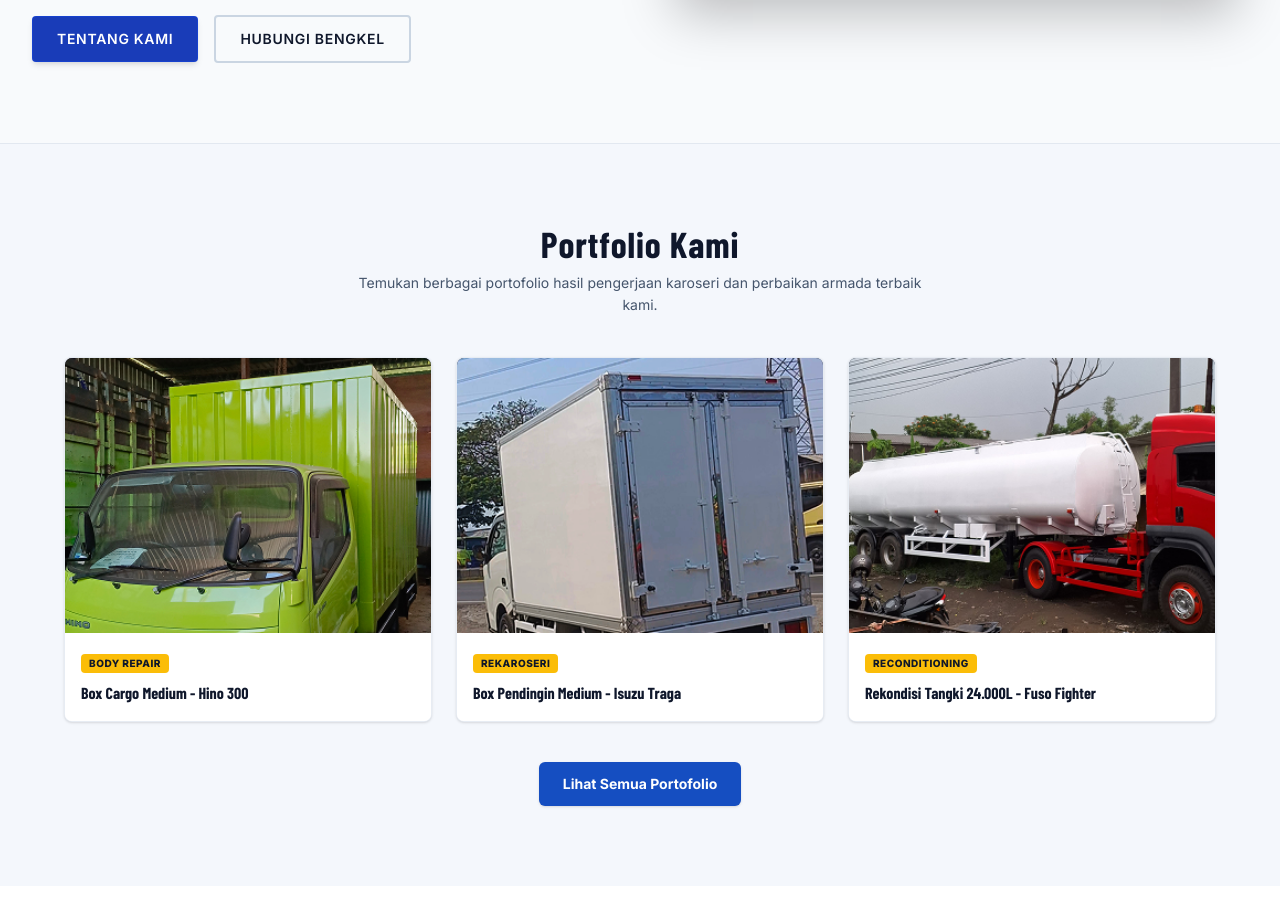
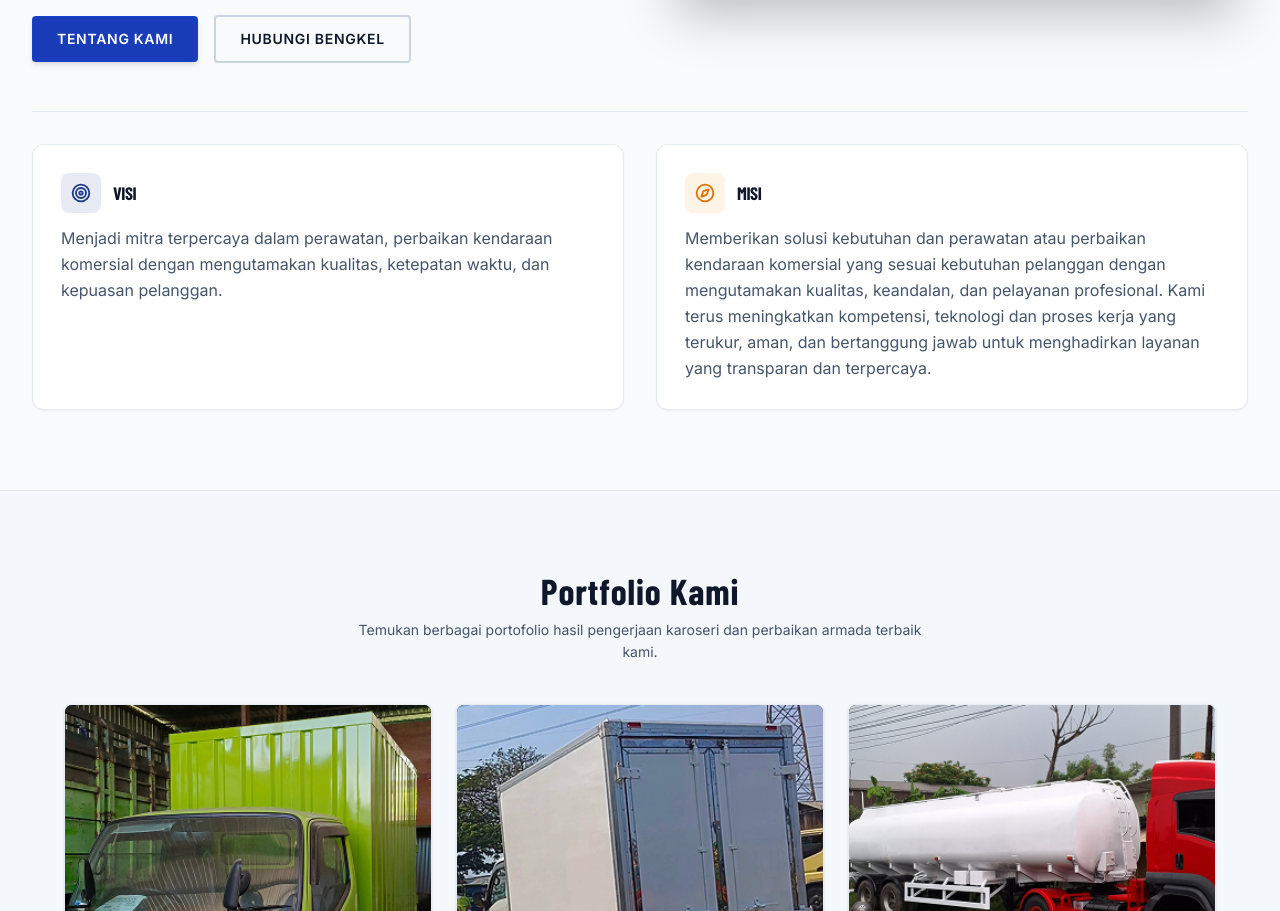
Before and after one commit to PerdanaMain/fe-compro-sidomulyo, a Next.js app: page / in a window 1280 px wide. Shown: the part 2774-3685 px from the top of the page. Built offline with nearby package versions, Linux system fonts and the light colour scheme; no server answers; a web font is replaced by a local one.

Commit message:
feat: add VisionMission component to the about section layout

```diff
--- a/src/components/sections/about-section.tsx
+++ b/src/components/sections/about-section.tsx
@@ -45,6 +45,11 @@ export function AboutSection() {
             <div className="absolute inset-0 bg-gradient-to-t from-slate-950/40 via-transparent to-transparent" />
           </div>
         </div>
+
+        {/* Vision & Mission Component at Bottom */}
+        <div className="mt-12 pt-8 border-t border-slate-200/80">
+          <VisionMission variant="white" />
+        </div>
       </Container>
     </section>
   );
```
